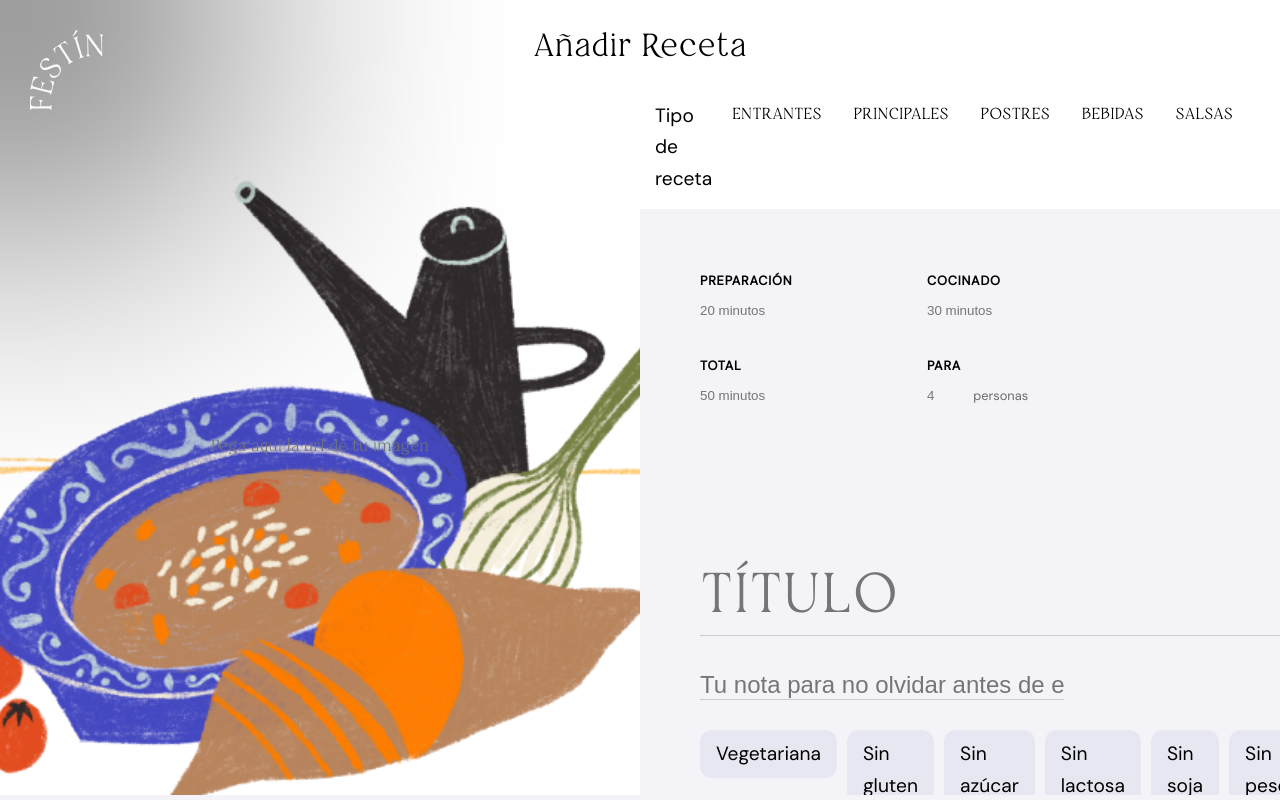
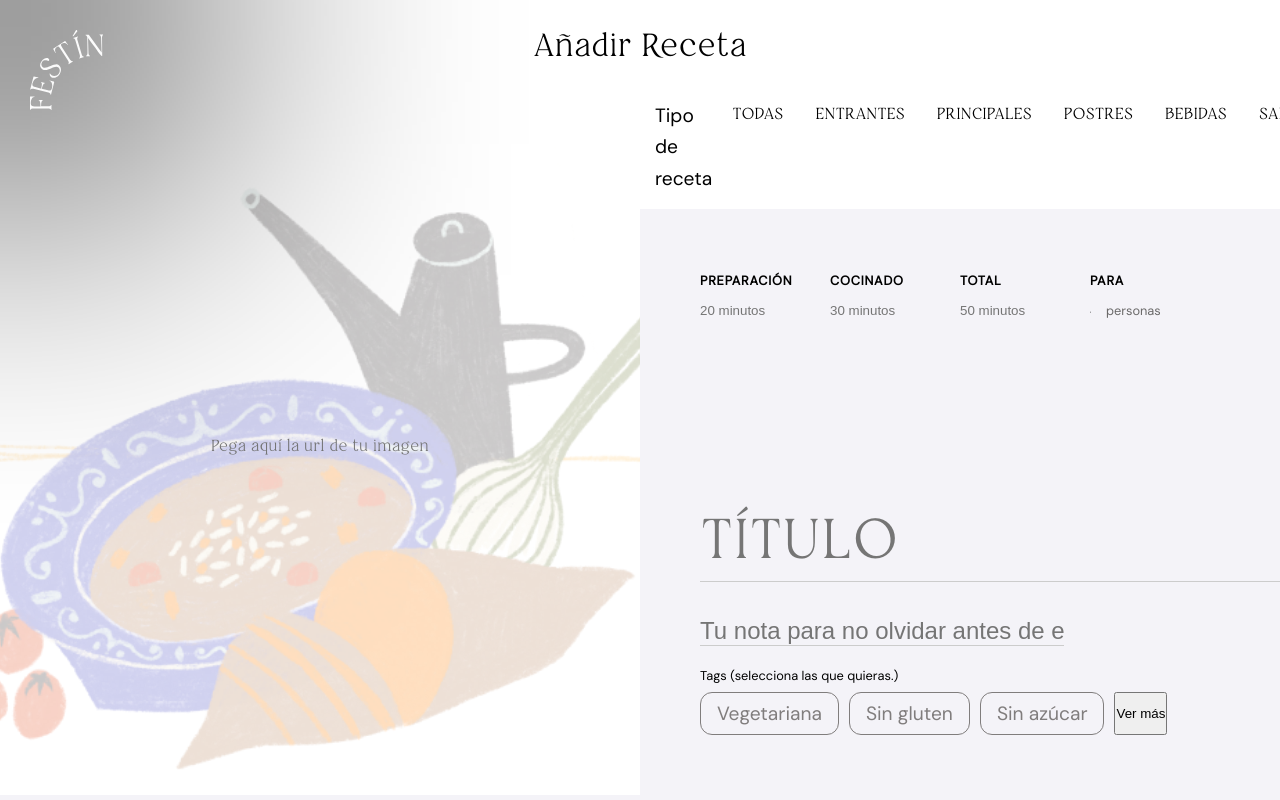
Before and after one commit to PIWEEK/festin, a React (Create React App) app: page /crear in a window 1280 px wide. Built offline with nearby package versions, Linux system fonts and the light colour scheme; data requests are answered from the project's data file.

Commit message:
add create section

```diff
--- a/src/routes/createRecipe/CreateRecipe.jsx
+++ b/src/routes/createRecipe/CreateRecipe.jsx
@@ -13,6 +13,7 @@ export default function CreateRecipe() {
     const [sections, setSections] = useState([]);
     const [isLoading, setIsLoading] = useState(true);
     const [choosedSection, setChoosedSection] = useState("");
+    const [shown, setShow] = useState(false);
 
     const baseUrl = `http://localhost:3004`;
     const fetchTags = (url) => {
@@ -50,10 +51,7 @@ export default function CreateRecipe() {
                 </main>
             );
     }
-    // const [thisRecipe] = recipe;
-    // const {name, tags, fav, ingredients, steps, credits, other, remember, rations } = thisRecipe;
-    // const ingredientList = Object.keys(ingredients);
-    // const stepList = Object.values(steps);
+    console.log(choosedSection)
     return (
         <>
         <nav className="navCreate">
@@ -74,10 +72,14 @@ export default function CreateRecipe() {
                 </span>
             </aside>
             <main className="recipeMain">
-                <div>
+                <div className="recipeHeader">
                     <p className="sectionsWrapper">
                         <span className="smallText">Tipo de receta {"  "}</span>
                         <span className="sectionsContainer">
+                            <label key="all" htmlFor="all">
+                                <input className="inputRadio" type="radio" onClick={() => setChoosedSection("")} name="sectionName" id="all" value="all" />
+                                <span className={`labelAsSection`} >Todas</span>
+                            </label>
                             {sections.map(section => {
                                     return <label key={section} htmlFor={section}>
                                         <input className="inputRadio" type="radio" onChange={() => setChoosedSection(section)} name="sectionName" id={section} value={section} />
@@ -90,25 +92,25 @@ export default function CreateRecipe() {
                     <section className={`FrontRecipeCreate ${choosedSection}`}>
                         <div className="PrepBar">
                             <div className="prepPartial">
-                                <p className={`prepText prepTitle`}>Preparación</p>
+                                <p className={`prepText prepTitle ${choosedSection}`}>Preparación</p>
                                 <p className={`prepText `}>
-                                    <input className="inputInvisible " placeholder="20 minutos" type="number" name="prep-time" id="prep" />
+                                    <input className="inputInvisible timeInput" placeholder="20 minutos" type="text" name="prep-time" id="prep" />
                                     </p>
                             </div>
                             <div className="prepPartial">
-                                <p className={`prepText prepTitle`}>Cocinado</p>
+                                <p className={`prepText prepTitle  ${choosedSection}`}>Cocinado</p>
                                 <p className={`prepText`}>
-                                    <input className="inputInvisible" placeholder="30 minutos" type="number" name="cook-time" id="cook" />
+                                    <input className="inputInvisible timeInput" placeholder="30 minutos" type="text" name="cook-time" id="cook" />
                                 </p>
                             </div>
                             <div className="prepPartial">
-                                <p className={`prepText prepTitle`}>Total</p>
+                                <p className={`prepText prepTitle  ${choosedSection}`}>Total</p>
                                 <p className={`prepText `}>
-                                    <input className="inputInvisible" placeholder="50 minutos" type="number" name="total-time" id="total" />
+                                    <input className="inputInvisible timeInput" placeholder="50 minutos" type="text" name="total-time" id="total" />
                                 </p>
                             </div>
                             <div className="prepPartial">
-                                <p className={`prepText prepTitle`}>Para</p>
+                                <p className={`prepText prepTitle  ${choosedSection}`}>Para</p>
                                 <p className={`prepText`}>
                                     <input className="inputInvisible rationInput" placeholder="4" type="number" name="rations" id="ration" />
                                     <span className="rationText">personas</span>
@@ -130,15 +132,51 @@ export default function CreateRecipe() {
                                     name="remember"
                                     id="remember"
                                     placeholder="Tu nota para no olvidar antes de empezar a cocinar"/>
-
-                            <p className="tagContainer">
-                                {tags.map(tag =>
-                                    <label htmlFor={tag}>
-                                        <input className="inputCheck" type="checkbox" name={tag} id={tag} />
-                                        <span className="labelAsButton" >{tag}</span>
-                                    </label>
-                                )}
-                            </p>
+                            <div className="tagsWrapper">
+                                <p className={`helpText  ${choosedSection}`}>Tags (selecciona las que quieras.)</p>
+                                <div className="tagContainerCreate">
+                                    <span
+                                        className="shownTags"
+                                        // style={{visibility:`${shown? "": "hidden"}`}}>
+                                            style={shown ? {visibility:"hidden", width: 0, height:0} : {}}>
+                                        <label key={tags[0]} htmlFor={tags[0]}>
+                                                    <input className="inputCheck" type="checkbox" name={tags[0]} id={tags[0]} />
+                                                    <span className={`labelAsButtonCreate  ${choosedSection}`} >{tags[0]}</span>
+                                        </label>
+                                        <label key={tags[1]} htmlFor={tags[1]}>
+                                                    <input className="inputCheck" type="checkbox" name={tags[1]} id={tags[1]} />
+                                                    <span className={`labelAsButtonCreate  ${choosedSection}`} >{tags[1]}</span>
+                                        </label>
+                                        <label key={tags[2]} htmlFor={tags[2]}>
+                                                    <input className="inputCheck" type="checkbox" name={tags[2]} id={tags[2]} />
+                                                    <span className={`labelAsButtonCreate  ${choosedSection}`} >{tags[2]}</span>
+                                        </label>
+                                        <button
+                                            style={{display:`${shown ? "none": "inline"}`}}
+                                            className="showMore"
+                                            onClick={() => setShow (true)}>Ver más
+                                        </button>
+                                    </span>
+                                    <span className="hiddenTags" style={shown ? {}: {visibility:"hidden", width: 0, height:0} }>
+                                        {tags.map((tag, index) =><label key={tag} htmlFor={tag}>
+                                                    <input className="inputCheck" type="checkbox" name={tag} id={tag} />
+                                                    <span className={`labelAsButtonCreate  ${choosedSection}`} >{tag}</span>
+                                                </label>)}
+                                        <label >
+                                            <input className="inputCheck" type="checkbox" name={tags[2]} id={tags[2]} />
+                                            <span className={`labelAsButtonCreate  ${choosedSection}`} >
+                                                <input  type="text" placeholder="Crear Nueva" />
+                                            </span>
+                                        </label>
+                                        <button
+                                            style={shown ? {}: {visibility:"hidden", width: 0, height:0} }
+                                            className="showLess"
+                                            onClick={() => setShow (false)}>
+                                                Ver menos
+                                        </button>
+                                    </span>
+                                </div>
+                            </div>
                         </div>
                     </section>
                 </div>
--- a/src/routes/createRecipe/createRecipe.css
+++ b/src/routes/createRecipe/createRecipe.css
@@ -18,19 +18,54 @@
     font-size: 2rem;
     background-color: white;
 }
+.recipeHeader{
+    overflow-x: hidden;
+    display: flex;
+    flex-direction: column;
+    justify-content: space-between;
+    height:calc(100vh - 90px);
+}
 
 .FrontRecipeCreate{
     background-color: var(--all-recipes-color);
     color: var(--all-recipes-color-font);
-    height: calc(100vh - 140px);
-    overflow-x: hidden;
+    height: 100%;
+    overflow: hidden;
     display: flex;
     flex-direction: column;
     justify-content: space-between;
     padding: 60px;
 }
 
-.FrontRecipeCreate.Entrantes{
+.FrontRecipeCreate.Entrantes .nombreInput::placeholder,
+.FrontRecipeCreate.Principales .nombreInput::placeholder,
+.FrontRecipeCreate.Postres .nombreInput::placeholder,
+.FrontRecipeCreate.Bebidas .nombreInput::placeholder,
+.FrontRecipeCreate.Salsas .nombreInput::placeholder,
+.FrontRecipeCreate.Entrantes .rememberInput::placeholder,
+.FrontRecipeCreate.Principales .rememberInput::placeholder,
+.FrontRecipeCreate.Postres .rememberInput::placeholder,
+.FrontRecipeCreate.Bebidas .rememberInput::placeholder,
+.FrontRecipeCreate.Salsas .rememberInput::placeholder,
+.FrontRecipeCreate.Entrantes .timeInput::placeholder,
+.FrontRecipeCreate.Principales .timeInput::placeholder,
+.FrontRecipeCreate.Postres .timeInput::placeholder,
+.FrontRecipeCreate.Bebidas .timeInput::placeholder,
+.FrontRecipeCreate.Salsas .timeInput::placeholder,
+.FrontRecipeCreate.Entrantes .rationInput::placeholder,
+.FrontRecipeCreate.Principales .rationInput::placeholder,
+.FrontRecipeCreate.Postres .rationInput::placeholder,
+.FrontRecipeCreate.Bebidas .rationInput::placeholder,
+.FrontRecipeCreate.Salsas .rationInput::placeholder,
+.FrontRecipeCreate.Entrantes .rationText,
+.FrontRecipeCreate.Principales .rationText,
+.FrontRecipeCreate.Postres .rationText,
+.FrontRecipeCreate.Bebidas .rationText,
+.FrontRecipeCreate.Salsas .rationText {
+    color: #e7e7f1;
+}
+
+.FrontRecipeCreate.Entrantes {
     background-color: var(--entrantes-color);
     color: var(--entrantes-color-font);
 }
@@ -55,6 +90,45 @@
     color: var(--salsas-color-font);
 }
 
+.FrontRecipeCreate.Entrantes .nombreInput,
+.FrontRecipeCreate.Entrantes .rememberInput,
+.FrontRecipeCreate.Entrantes .timeInput,
+.FrontRecipeCreate.Entrantes .rationInput,
+.FrontRecipeCreate.Entrantes .rationText{
+    color: var(--entrantes-color-font);
+}
+
+.FrontRecipeCreate.Principales .nombreInput,
+.FrontRecipeCreate.Principales .rememberInput,
+.FrontRecipeCreate.Principales .timeInput,
+.FrontRecipeCreate.Principales .rationInput,
+.FrontRecipeCreate.Principales .rationText{
+    color: var(--principales-color-font);
+}
+
+.FrontRecipeCreate.Postres .nombreInput,
+.FrontRecipeCreate.Postres .rememberInput,
+.FrontRecipeCreate.Postres .timeInput,
+.FrontRecipeCreate.Postres .rationInput,
+.FrontRecipeCreate.Postres .rationText{
+    color: var(--postres-color-font);
+}
+
+.FrontRecipeCreate.Bebidas .nombreInput,
+.FrontRecipeCreate.Bebidas .rememberInput,
+.FrontRecipeCreate.Bebidas .timeInput,
+.FrontRecipeCreate.Bebidas .rationInput,
+.FrontRecipeCreate.Bebidas .rationText{
+    color: var(--bebidas-color-font);
+}
+
+.FrontRecipeCreate.Salsas .nombreInput,
+.FrontRecipeCreate.Salsas .rememberInput,
+.FrontRecipeCreate.Salsas .timeInput,
+.FrontRecipeCreate.Salsas .rationInput,
+.FrontRecipeCreate.Salsas .rationText{
+    color: var(--salsas-color-font);
+}
 .imageAsideCreate{
     height:90%;
     width: 50vw;
@@ -133,6 +207,11 @@
     cursor: pointer;
 }
 
+:checked + span.labelAsSection{
+    font-weight: bold;
+    color: var(--all-recipes-color-font);
+}
+
 :checked + span.labelAsSection.Principales{
     font-weight: bold;
     color: var(--principales-color);
@@ -157,3 +236,75 @@
     font-weight: bold;
     color: var(--salsas-color);
 }
+
+.helpText{
+    font-size: 0.8rem;
+}
+
+.helpText.Principales{
+    color: var(--principales-color-font);
+}
+
+.helpText.Entrantes{
+    color: var(--entrantes-color-font);
+}
+
+.helpText.Postres{
+    color: var(--postres-color-font);
+}
+
+.helpText.Bebidas{
+    color: var(--bebidas-color-font);
+}
+
+.helpText.Salsas{
+    color: var(--salsas-color-font);
+}
+
+.tagsWrapper{
+    padding-top: 20px;
+}
+
+.tagContainerCreate{
+    margin-top: 5px;
+    display: flex;
+    gap: 10px;
+}
+
+.labelAsButtonCreate {
+    font-size: 1.2rem;
+    display: flex;
+    position: relative;
+    padding: 8px 16px;
+    justify-content: center;
+    align-items: center;
+    border-radius: 12px;
+    cursor: pointer;
+    border: 1px solid rgb(128, 125, 125);
+    color: rgb(128, 125, 125);
+}
+
+.labelAsButtonCreate.Entrantes,
+.labelAsButtonCreate.Principales,
+.labelAsButtonCreate.Postres,
+.labelAsButtonCreate.Bebidas,
+.labelAsButtonCreate.Salsas {
+    border: 1px solid #e7e7f1;
+    color: #e7e7f1;
+}
+
+.labelAsButtonCreate:hover {
+    background: #0000001A;
+}
+
+:checked + span.labelAsButtonCreate {
+    border: 1px solid var(--all-recipes-color-font);
+    color: var(--all-recipes-color);
+    background-color: var(--all-recipes-color-font);
+}
+
+.hiddenTags, .shownTags{
+    display: flex;
+    flex-wrap: wrap;
+    gap: 10px;
+  }
--- a/src/routes/details/DetailRecipe.css
+++ b/src/routes/details/DetailRecipe.css
@@ -73,6 +73,7 @@
 }
 
 .prepPartial{
+    width: 25%;
     font-family: 'DM Sans';
     padding: 0 50px 30px 0;
 }
```
Also changed, not shown: src/initial-page/initialPage.css (+5 -12 lines), src/assets/images/defaultImg.png.
